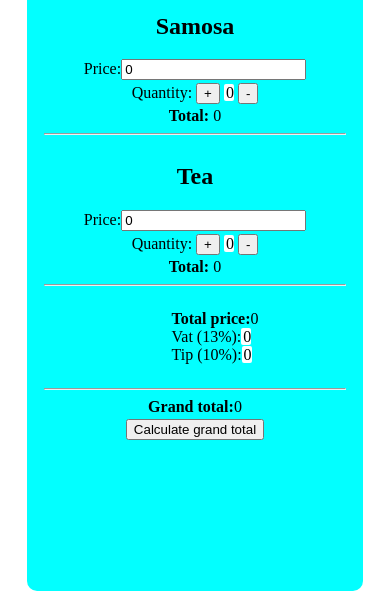
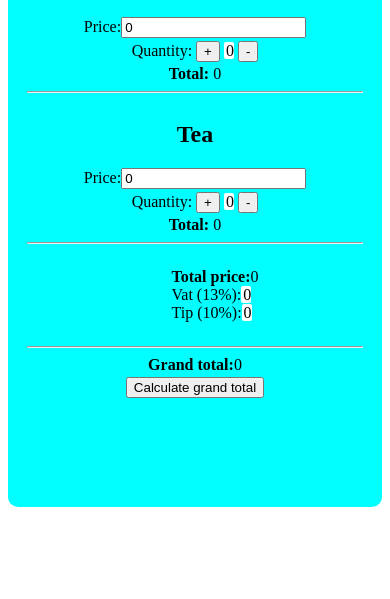
Before and after one commit to magarP723/prabesh-magar, a plain HTML site: page index.html in a window 390 px wide. Shown: the part 261-860 px from the top of the page. Drawn offline with Linux system fonts and the light colour scheme.

Commit message:
Update style.css

```diff
--- a/css/style.css
+++ b/css/style.css
@@ -55,10 +55,11 @@ input[type="button"]{
 
     }
 }
-@media(max-width:350px){
+@media(max-width:450px) {
     .wrapper{
-        width: 1000%;
-        border-radius: 10px;
-
+        width:100%;
+    }
+    body{
+        min-height: 90vh;
     }
 }
```
